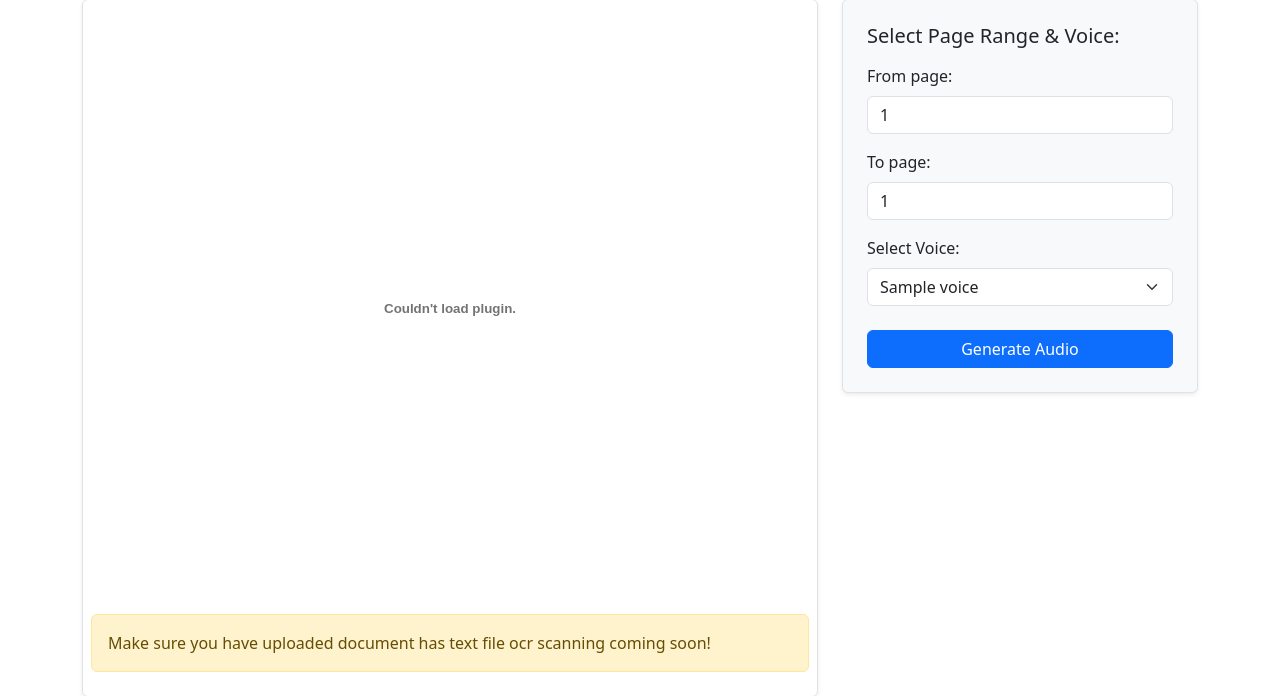
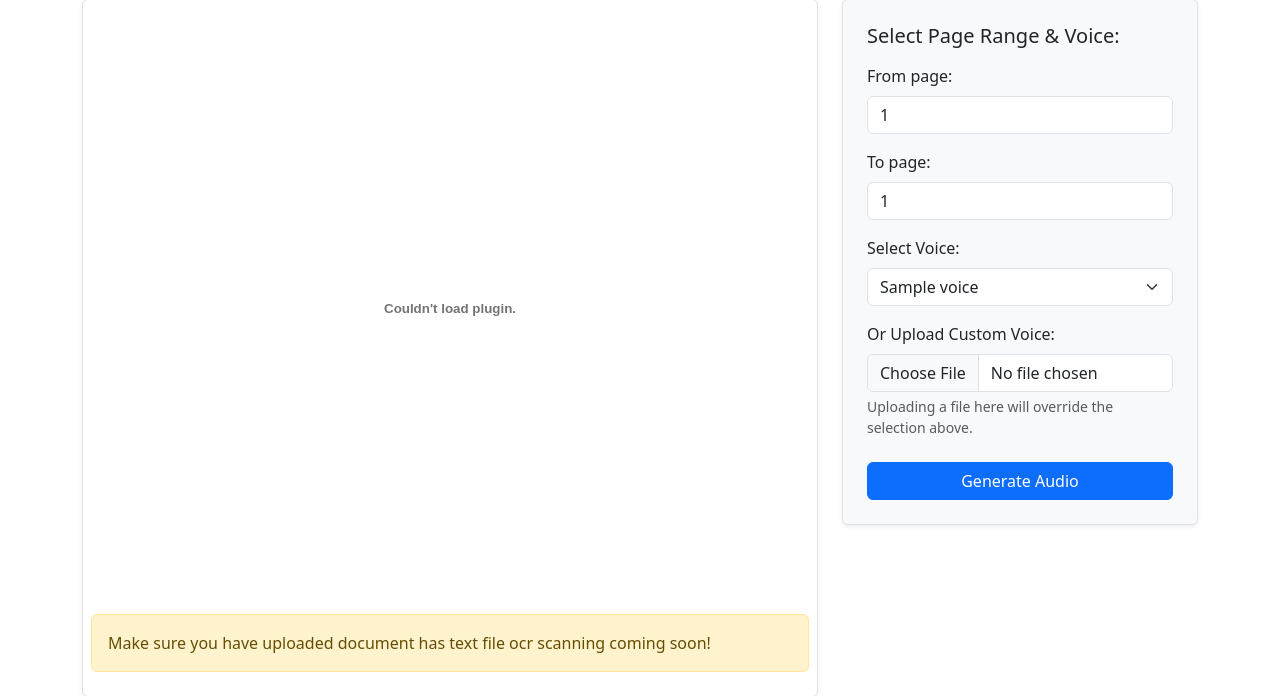
Before and after one commit to Nilesh123786512/audiobook-generator, a Flask app: template templates/display_pdf.html in a window 1280 px wide. Shown: the part 209-905 px from the top of the page. Run offline with Flask 3, Linux system fonts and the light colour scheme; the template is opened without the code that fills it: most values are stand-ins (such as "Sample title", 1, 10 or a date in 2020).

Commit message:
Added voice cloning feeature

```diff
--- a/app.py
+++ b/app.py
@@ -1,4 +1,5 @@
 from flask import Flask, request, render_template, url_for # Added url_for
+from werkzeug.utils import secure_filename
 from pdf_utils import *  # Assuming this contains extract_and_structure_pymupdf
 from tts_utils import *
 from PyPDF2 import PdfReader
@@ -84,7 +85,21 @@ def audio_generate():
         try:
             init_page = int(request.form["initial_page"])
             end_page = int(request.form["final_page"])
-            selected_voice = request.form["voice_option"] # Get selected voice
+
+            # Logic to determining voice: Check file upload first, then dropdown
+            selected_voice = request.form.get("voice_option")
+
+            if 'custom_voice' in request.files:
+                file = request.files['custom_voice']
+                if file and file.filename != '':
+                    filename = secure_filename(file.filename)
+                    # Ensure unique or safe saving. Overwriting same name is allowed here.
+                    save_path = os.path.join("voices", filename)
+                    file.save(save_path)
+                    selected_voice = filename
+
+            if not selected_voice:
+                 return "Voice option is missing.", 400
 
             if not (1 <= init_page <= end_page):
                  return "Invalid page range selected.", 400
--- a/templates/display_pdf.html
+++ b/templates/display_pdf.html
@@ -41,7 +41,7 @@
             <div class="form-container border rounded p-4 shadow-sm bg-light">
                 <h5 class="mb-3">Select Page Range & Voice:</h5> {# Modified heading #}
                 {# Point form to the correct endpoint #}
-                <form action="{{ url_for('audio_generate') }}" method="post">
+                <form action="{{ url_for('audio_generate') }}" method="post" enctype="multipart/form-data">
                     {# Use mb-3 for spacing in Bootstrap 5 instead of form-group #}
                     <div class="mb-3">
                         {# It's better practice to avoid spaces in 'name' and 'id' attributes #}
@@ -56,13 +56,19 @@
                     {# NEW: Voice Selection Dropdown #}
                     <div class="mb-3">
                         <label for="voiceOption" class="form-label">Select Voice:</label>
-                        <select class="form-select" id="voiceOption" name="voice_option" required>
+                        <select class="form-select" id="voiceOption" name="voice_option">
                             {% for voice in voices %}
                                 <option value="{{ voice.value }}" {% if voice.value == 'af_heart' %}selected{% endif %}>
                                     {{ voice.name }}
                                 </option>
                             {% endfor %}
                         </select>
+                    </div>
+
+                    <div class="mb-3">
+                        <label for="customVoice" class="form-label">Or Upload Custom Voice:</label>
+                        <input class="form-control" type="file" id="customVoice" name="custom_voice" accept=".wav,.mp3,.flac">
+                        <div class="form-text text-muted">Uploading a file here will override the selection above.</div>
                     </div>
                     {# END NEW: Voice Selection Dropdown #}
 
--- a/tts_utils.py
+++ b/tts_utils.py
@@ -106,7 +106,7 @@ def generate_audio(text, pipeline, voice_option="default.wav", sample_rate=24000
             if not chunk.strip():
                 continue
 
-            # print(f"Generating chunk {i+1}/{len(chunks)}...") # Optional loop log
+            print(f"Generating chunk {i+1}/{len(chunks)}...") # Optional loop log
 
             # Generate audio for chunk
             if voice_path:
```
Also changed, not shown: 1 other file.
